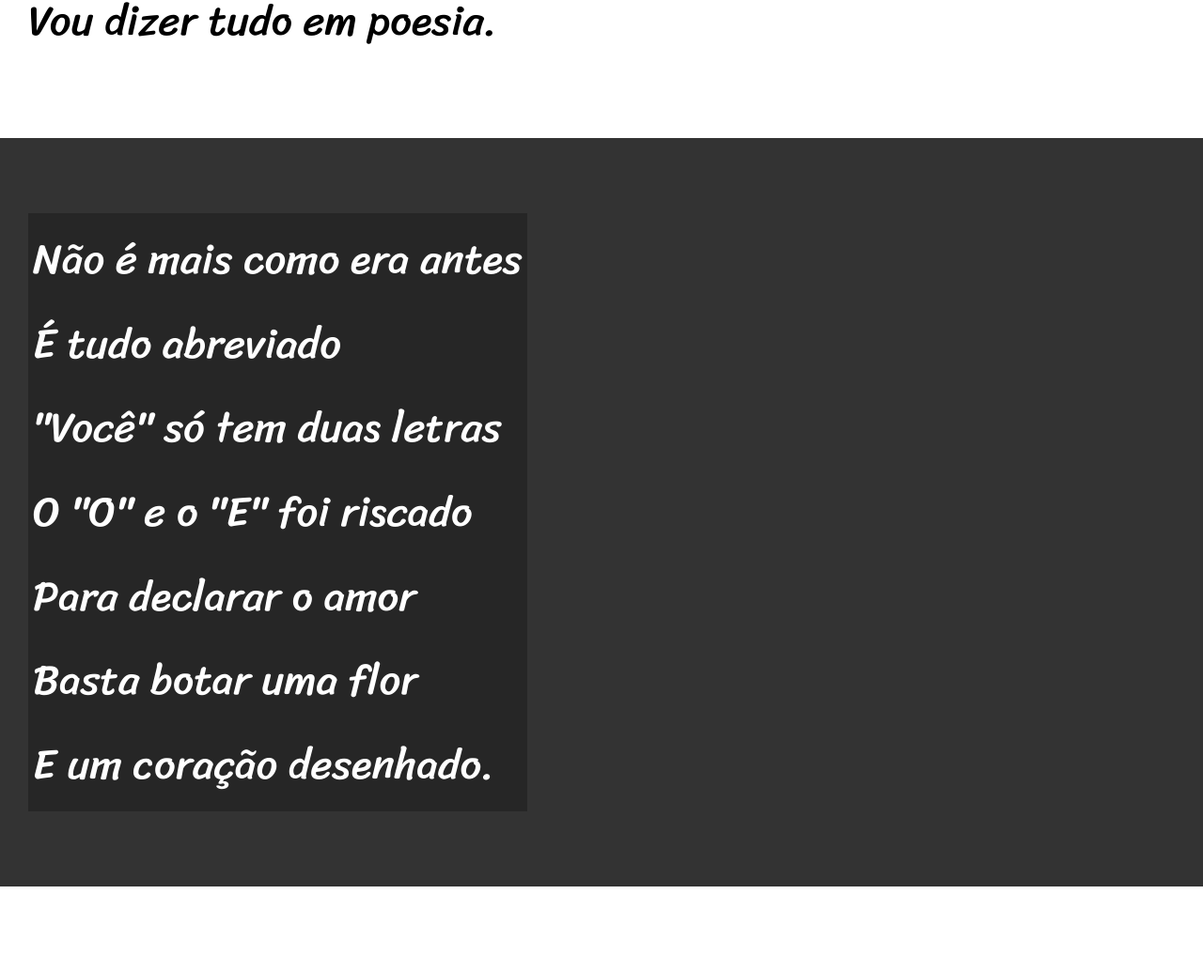
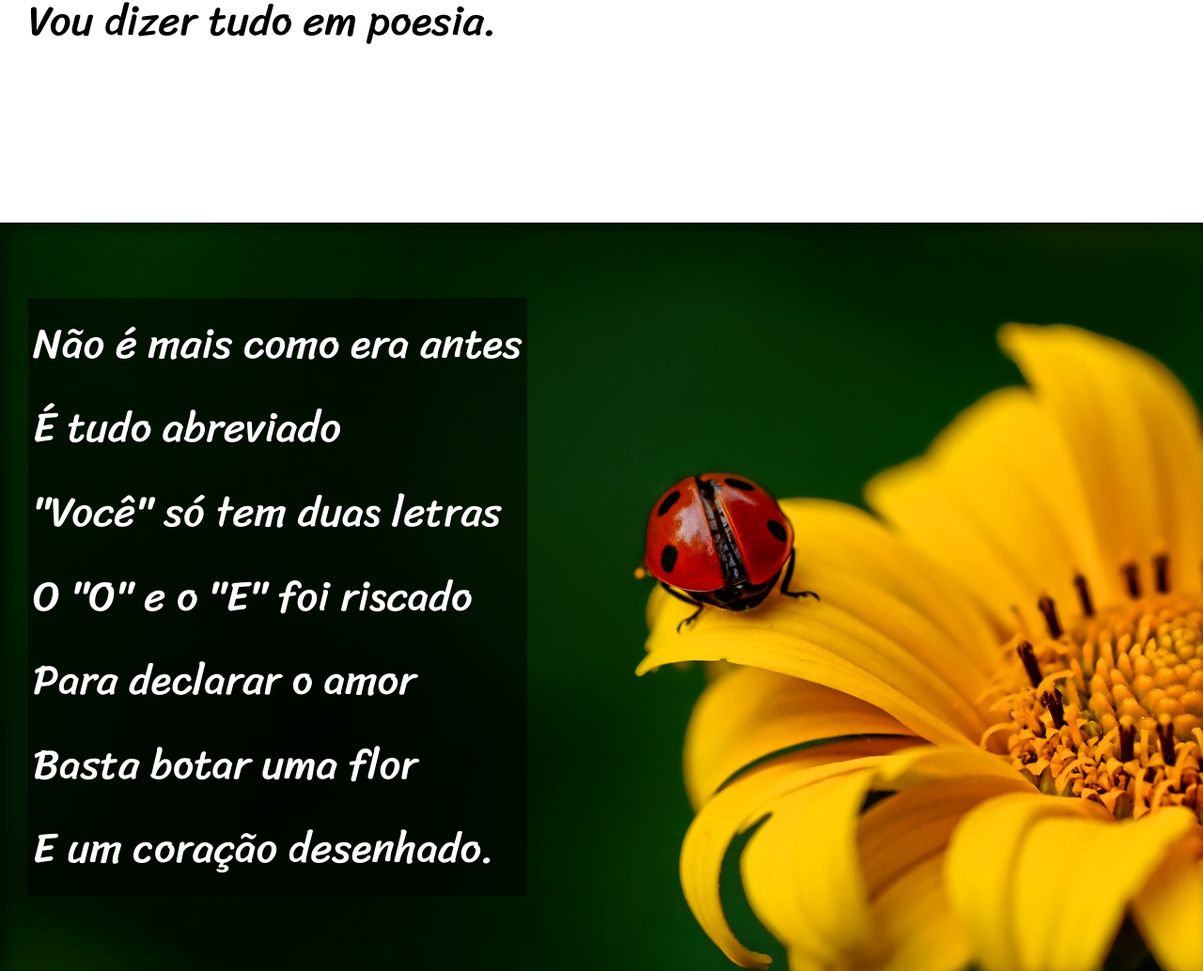
Before and after one commit to igorhgds/hmtl-css, a plain HTML site: page desafios/d012/index.html in a window 1280 px wide. Shown: the part 900-1934 px from the top of the page at 94% size. Drawn offline with Linux system fonts and the light colour scheme.

Commit message:
fim do d012

```diff
--- a/desafios/d012/estilo/style.css
+++ b/desafios/d012/estilo/style.css
@@ -56,6 +56,10 @@ section{
     font-size: 3.5vw;
 }
 
+section > p{
+    padding-bottom: 2em;
+}
+
 section.normal{
     background-color: white;
     color: black;
@@ -64,15 +68,27 @@ section.normal{
 section.imagem{
     background-color: rgb(51, 51, 51);
     color: white;
+    box-shadow: inset 6px 6px 13px 0px rgba(0, 0, 0, 0.466);
+    background-size: cover;
+    background-attachment: fixed;
 }
 
 section.imagem > p{
     display: inline-block;
     padding: 5px;
-    background-color: rgba(0, 0, 0, 0.253);
+    background-color: rgba(0, 0, 0, 0.514);
+    text-shadow: 1px 1px 0px black;
 }
 
+section#img01{
+    background-image: url(../imagens/background001.jpg);
+    background-position: right center;
+}
 
+section#img02{
+    background-image: url(../imagens/background002.jpg);
+    background-position: right center;
+}
 
 
 
--- a/desafios/d012/index.html
+++ b/desafios/d012/index.html
@@ -24,7 +24,7 @@
         </p>
     </section>
 
-    <section class="imagem">
+    <section class="imagem" id="img01">
         <p>
             Não é mais como era antes <br>
             É tudo abreviado <br>
@@ -59,7 +59,7 @@
 
     </section>
 
-    <section class="imagem">
+    <section class="imagem" id="img02">
         <p>
             Tenho saudade das cartas <br>
             Escritas com a própria mão <br>
```
